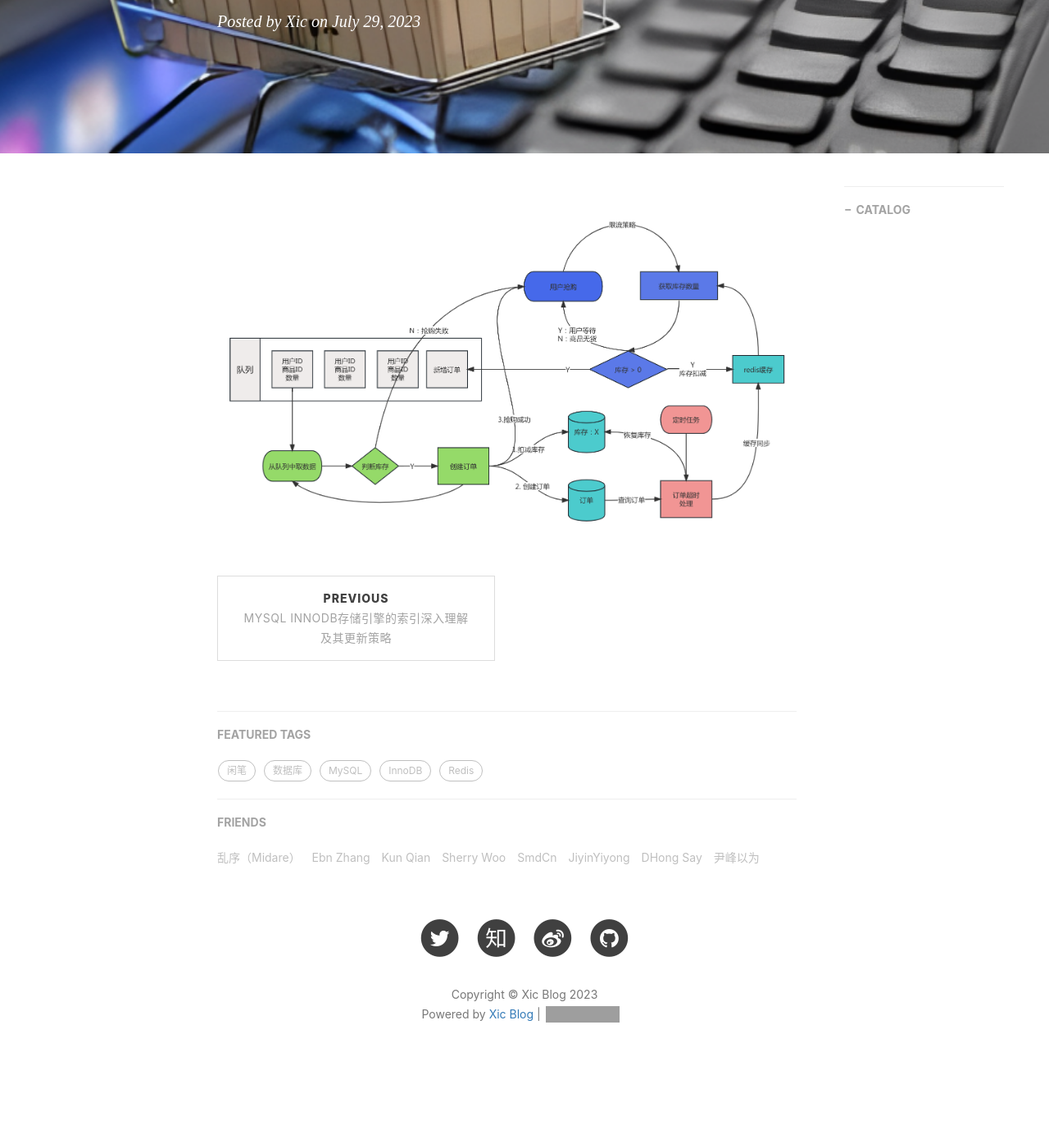
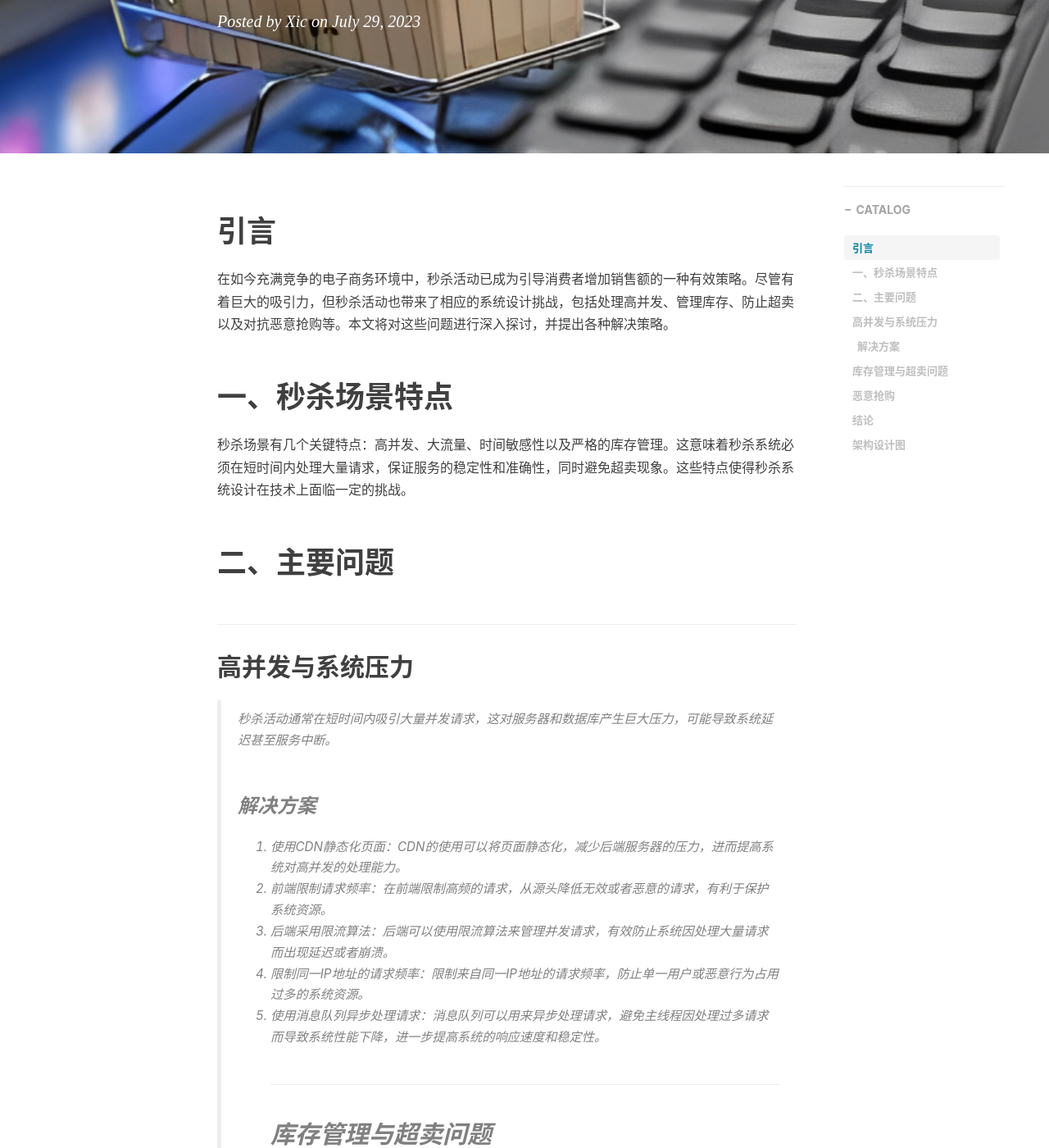
Before and after one commit to ProgrammerPlus1998/ProgrammerPlus1998.github.io, a Jekyll site: the page built from _posts/2023-07-29-spike-architecture-design.md, in a window 1280 px wide and 1400 px high, scrolled down 396 px. Shown: the whole window at 82% size. Built offline with Jekyll 4.4.1, drawn with Linux system fonts in a browser that asks for light colours; nearby versions of some CDN libraries; comment, search, counter and statistics services are not loaded; before the commit the page ends 1737 px from its top, so only the background shows below that; some of the changed text lies outside the part shown; grey boxes are pictures that could not be loaded.

Commit message:
Update 2023-07-29-spike-architecture-design.md

```diff
--- a/_posts/2023-07-29-spike-architecture-design.md
+++ b/_posts/2023-07-29-spike-architecture-design.md
@@ -10,5 +10,34 @@ tags:
     - Redis
     - 消息队列
 ---
+# 引言
+在如今充满竞争的电子商务环境中，秒杀活动已成为引导消费者增加销售额的一种有效策略。尽管有着巨大的吸引力，但秒杀活动也带来了相应的系统设计挑战，包括处理高并发、管理库存、防止超卖以及对抗恶意抢购等。本文将对这些问题进行深入探讨，并提出各种解决策略。
 
+# 一、秒杀场景特点
+秒杀场景有几个关键特点：高并发、大流量、时间敏感性以及严格的库存管理。这意味着秒杀系统必须在短时间内处理大量请求，保证服务的稳定性和准确性，同时避免超卖现象。这些特点使得秒杀系统设计在技术上面临一定的挑战。
+
+# 二、主要问题
+## 高并发与系统压力
+> 秒杀活动通常在短时间内吸引大量并发请求，这对服务器和数据库产生巨大压力，可能导致系统延迟甚至服务中断。
+### 解决方案
+1. 使用CDN静态化页面：CDN的使用可以将页面静态化，减少后端服务器的压力，进而提高系统对高并发的处理能力。
+2. 前端限制请求频率：在前端限制高频的请求，从源头降低无效或者恶意的请求，有利于保护系统资源。
+3. 后端采用限流算法：后端可以使用限流算法来管理并发请求，有效防止系统因处理大量请求而出现延迟或者崩溃。
+4. 限制同一IP地址的请求频率：限制来自同一IP地址的请求频率，防止单一用户或恶意行为占用过多的系统资源。
+5. 使用消息队列异步处理请求：消息队列可以用来异步处理请求，避免主线程因处理过多请求而导致系统性能下降，进一步提高系统的响应速度和稳定性。
+## 库存管理与超卖问题
+> 在高并发环境下，维护库存的准确性非常具有挑战性。若库存管理不当，可能会导致超卖现象，即实际销售数量超过库存量。
+
+我们可以将库存信息存储在内存数据库中，如Redis，并使用乐观锁、悲观锁或者CAS操作来确保在高并发情况下的库存准确性，防止超卖现象。
+
+## 恶意抢购
+> 恶意用户可能使用机器人或脚本大量抢购，这不仅消耗大量系统资源，破坏了秒杀活动的公平性，同时还可能引发其他问题，如库存混乱、系统压力过大等。
+
+防止恶意抢购的策略可以包括限制每个用户的购买数量，使用验证码或滑动验证来防止机器人操作，对用户的请求行为进行分析，发现并封禁异常行为等。
+
+# 结论
+设计和实现一个能应对高并发、精确管理库存、防止超卖及抵御恶意抢购的秒杀系统是一项技术挑战，但通过综合运用多种策略和技术，我们有望构建出一个既高效又公平的秒杀系统。
+
+
+# 架构设计图
 ![秒杀场景设计图](/img/article-pic/秒杀场景.jpg)
```
